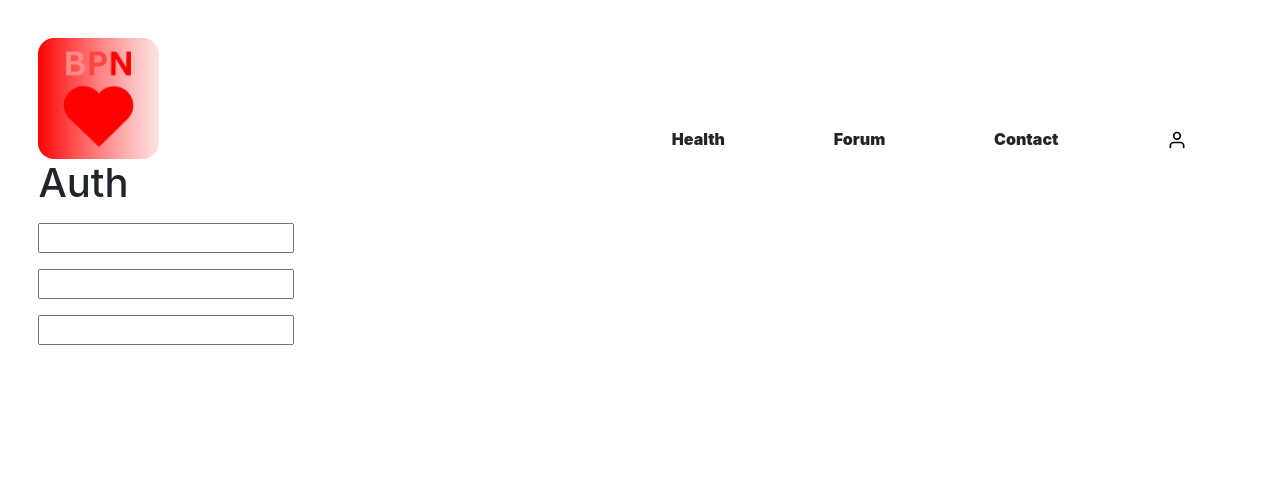
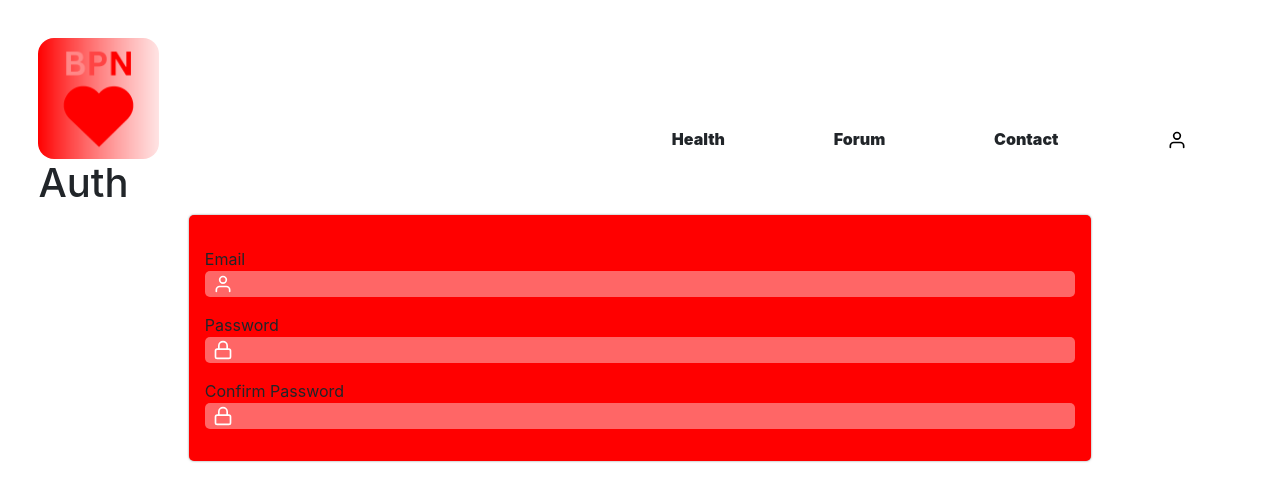
Before and after one commit to jgarcia4444/bpn-web-client, a React (Create React App) app: page /auth in a window 1280 px wide. Shown: the top 500 px of the page. Built offline with nearby package versions, Linux system fonts and the light colour scheme.

Commit message:
Gave styling to the auth form on the suth page.

```diff
--- a/src/components/Auth/index.js
+++ b/src/components/Auth/index.js
@@ -1,7 +1,10 @@
 import React, {useState} from 'react'
 import { useParams } from 'react-router-dom';
+import {FiUser, FiLock} from 'react-icons/fi'
 
 import FormInput from '../FormInput';
+
+import '../../styles/Auth/index.css';
 
 const Auth = () => {
 
@@ -16,18 +19,21 @@ const Auth = () => {
         label: "Email",
         value: email,
         changeFunction: val => setEmail(val),
+        icon: <FiUser color={"#fff"} size={20} />
     }
 
     const passwordInputInfo = {
         label: "Password",
         value: password,
         changeFunction: val => setPassword(val),
+        icon: <FiLock color={"#fff"} size={20} />
     }
 
     const confirmPasswordInputInfo = {
         label: "Confirm Password",
         value: confirmPassword,
         changeFunction: val => setConfirmPassword(val),
+        icon: <FiLock color={"#fff"} size={20} />
     }
 
     const inputs = [emailInputInfo, passwordInputInfo, confirmPasswordInputInfo];
--- a/src/components/FormInput/index.js
+++ b/src/components/FormInput/index.js
@@ -1,6 +1,8 @@
 import React from 'react';
 
-const FormInput = (inputInfo) => {
+import '../../styles/components/FormInput/index.css';
+
+const FormInput = ({inputInfo}) => {
 
     const {value, changeFunction, label, icon} = inputInfo;
 
@@ -19,7 +21,7 @@ const FormInput = (inputInfo) => {
             </div>
             <div className="inputValueRow">
                 {icon}
-                <input type={configureType()} value={value} onChange={changeFunction} />
+                <input className="input" type={configureType()} value={value} onChange={changeFunction} />
             </div>
         </div>
     )
--- /dev/null
+++ b/src/styles/Auth/index.css
@@ -0,0 +1,9 @@
+
+.formContainer {
+    width: 75%;
+    background-color: #f00;
+    border-radius: 5px;
+    box-shadow: 0 0 3px -1px black;
+    padding: 2vh;
+    margin: 0 auto;
+}
--- /dev/null
+++ b/src/styles/components/FormInput/index.css
@@ -0,0 +1,24 @@
+
+.inputContainer {
+    margin: 2vh auto;
+    width: 100%;
+}
+
+.inputLabel {
+    margin: 0;
+}
+
+.inputValueRow {
+    width: 100%;
+    background-color: #f66;
+    display: flex;
+    align-items: center;
+    border-radius: 5px;
+    padding-left: 1vh;
+}
+
+.input {
+    flex: 1;
+    background-color: transparent;
+    border: none;
+}
```
